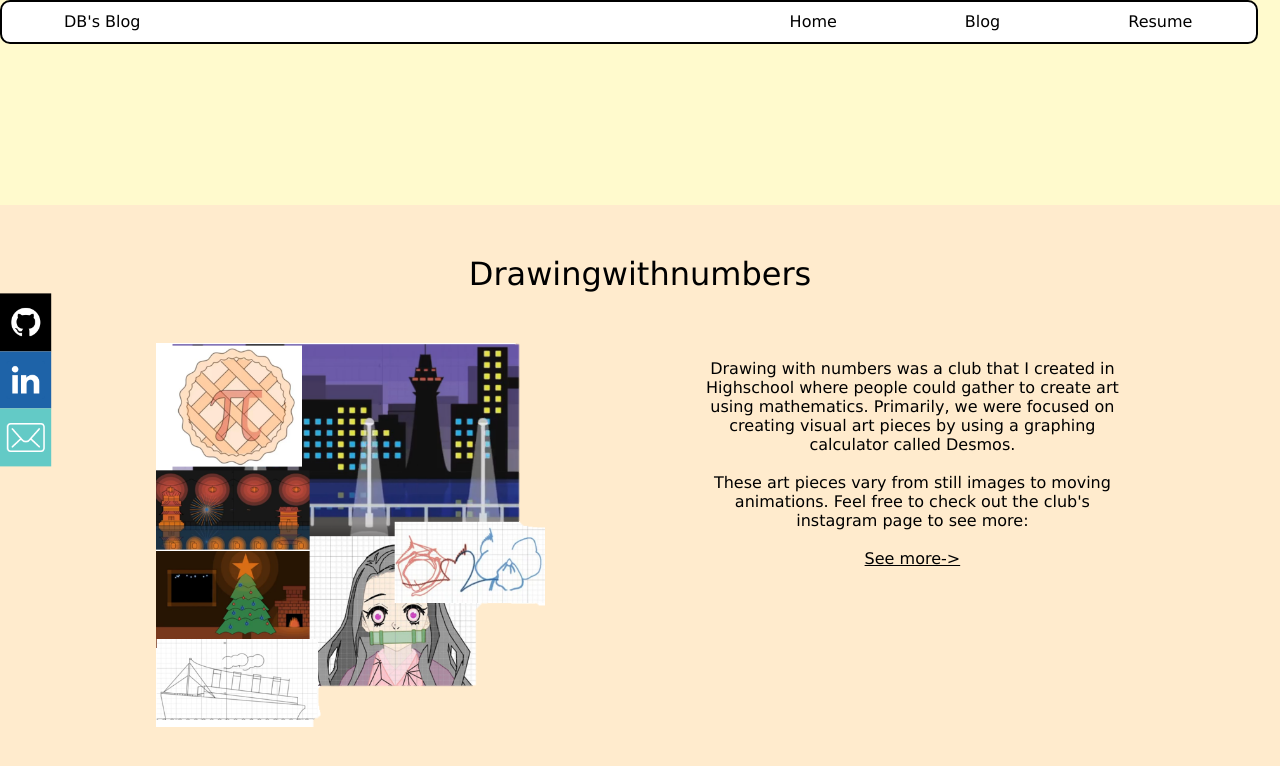
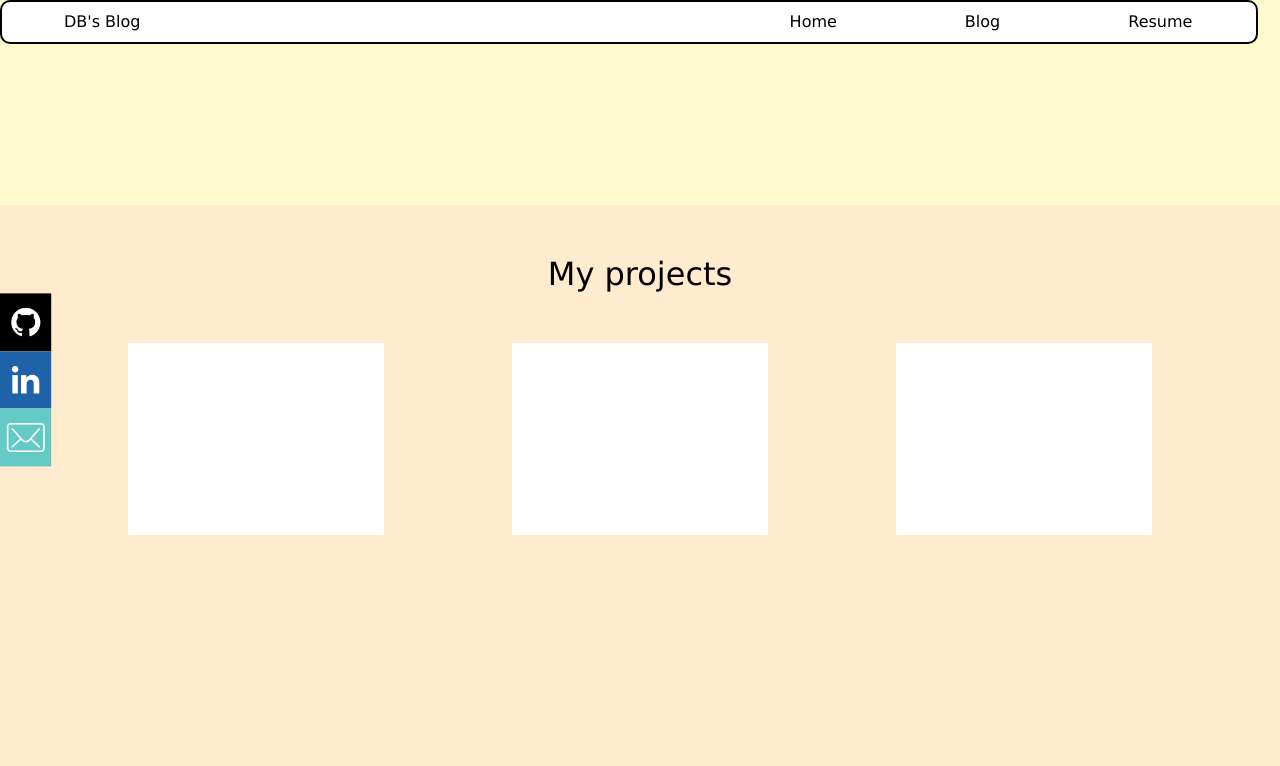
Before and after one commit to Dinhbaon/Dinhbaon.github.io, a Jekyll site: the page index.html, which Jekyll copies as it is, in a window 1280 px wide and 900 px high, scrolled down 1639 px. Shown: the top 766 px of the window. Built offline with Jekyll 4.4.1, drawn with Linux system fonts in a browser that asks for light colours.

```diff
--- a/_layouts/default.html
+++ b/_layouts/default.html
@@ -29,7 +29,7 @@
         <a  href="index.html"><li style="list-style: none; color: white; padding:4vw 0; text-decoration: none;  ">Home</li></a>
         </ul>
     </div>
-    <div class="myName">
+    <div class="myName" style="height:auto; min-height:100vw;">
         <div class="hamburger-icon" onclick= Hamburger(body)>
             <div class="bar1"></div>
             <div class="bar2"></div>
@@ -69,7 +69,7 @@
 
     </div>
 
-</div>
+
 </body>
-{% include footer.html %}
+
 </html>
--- a/_layouts/post.html
+++ b/_layouts/post.html
@@ -53,7 +53,7 @@
         <div id="post-content">{{content}}</div>
     </div>
 </body>
-{% include footer.html %}
+
 </html>
 <script src= "https://polyfill.io/v3/polyfill.min.js?features=es6"></script>
 <script id=”MathJax-script” async src= "https://cdn.jsdelivr.net/npm/mathjax@3/es5/tex-mml-chtml.js"></script>
--- a/index.html
+++ b/index.html
@@ -63,14 +63,17 @@
             <br><br>I will documenting my journey through Canada as well as mathematics and computer science on this website. Thanks for reading and stay tuned!</p>
         </div>
     </div>
-    <div class="project_page" id="drawingwithnumbers">
-        <h1 style="margin:0; padding: 50px 0; font-weight:450; ">Drawingwithnumbers</h1>
+    <div class="project_page" id="projects">
+        <h1 style="margin:0; padding: 50px 0; font-weight:450; ">My projects</h1>
         <div style="display:flex; justify-content:space-evenly;">
-            <img src="assets\images\collage.png" alt="collage of drawing with numbers work" style= "height:30vw; width:auto; "  />
+            <div class="projectdisplay"></div>
+            <div class="projectdisplay"></div>
+            <div class="projectdisplay"></div>
+            <!-- <img src="assets\images\collage.png" alt="collage of drawing with numbers work" style= "height:30vw; width:auto; "  />
             <p id="info">Drawing with numbers was a club that I created in Highschool where people could gather to create art using mathematics. Primarily, we were focused on creating visual art pieces by using a graphing calculator called Desmos.
                 <br><br> These art pieces vary from still images to moving animations. Feel free to check out the club's instagram page to see more:
                 <br><br> <a href="https://www.instagram.com/drawingwithnumbers/" style="color:black;" target="_blank">See more-></a>
-            </p>
+            </p> -->
 
         </div>
 
@@ -84,7 +87,7 @@
     </div>
 
 </div>  -->
-<div class="license"><p style="left:10px;">Copyright (c) 2022 Dinhbaon</p</div>
+<div class="license"><p style="padding-left: 5vw;">Copyright (c) 2022 Dinhbaon</p</div>
 
 </body>
 
--- a/style.css
+++ b/style.css
@@ -169,6 +169,11 @@
     text-align: center;
     position: relative;
     height: 100vh;
+}
+.projectdisplay{
+  width: 20vw;
+  height: 15vw;
+  background-color: white;
 }
 li a{
     color: black;
```
